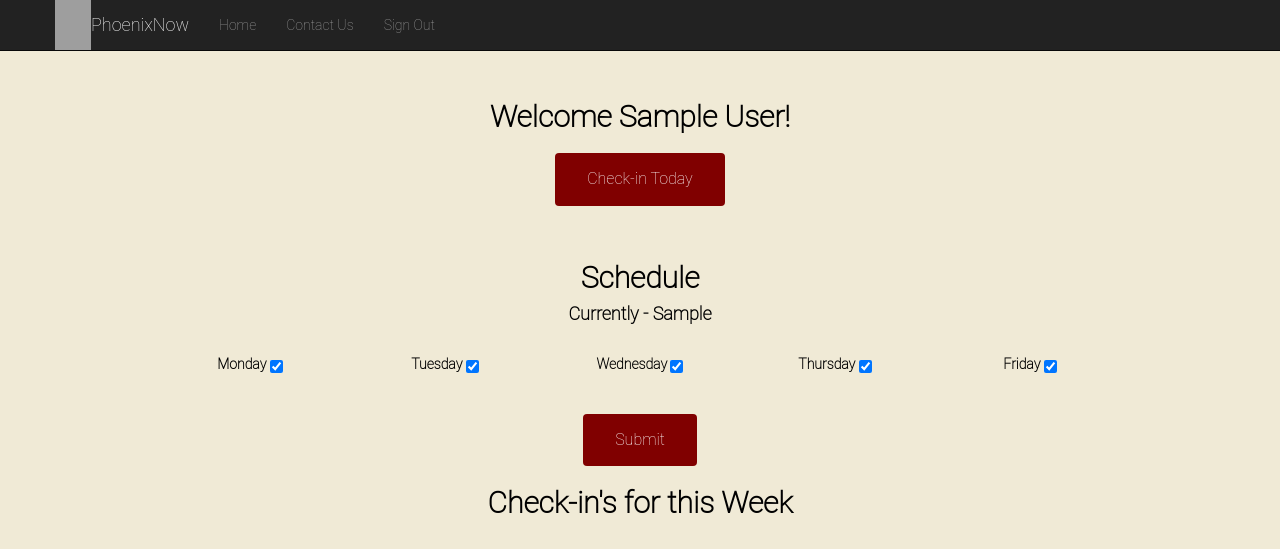
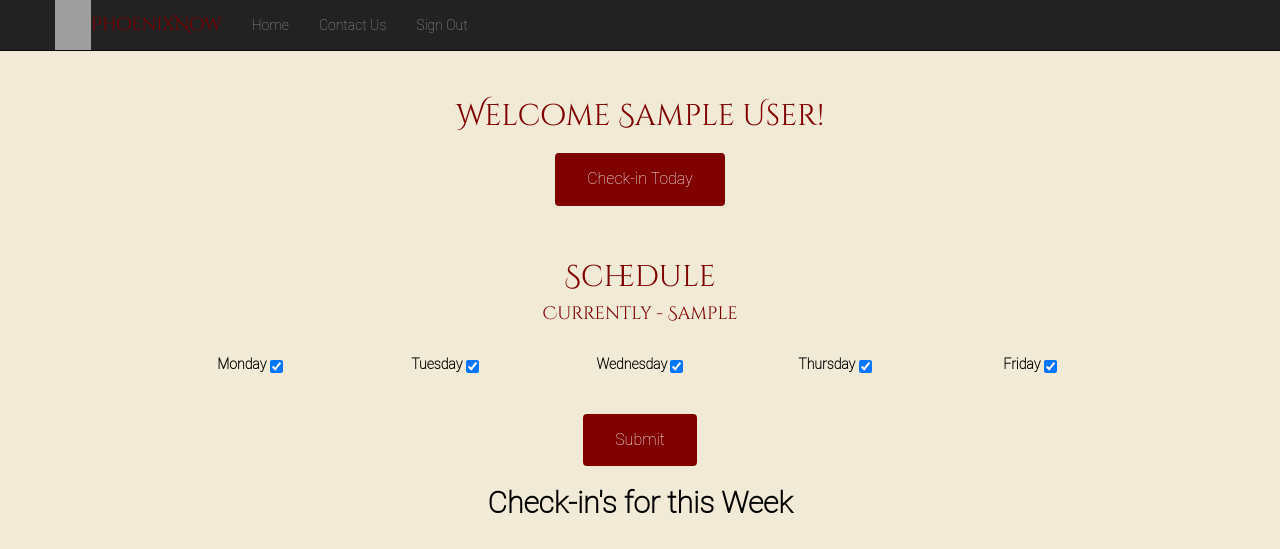
Before and after one commit to ECGHelloWorld/PhoenixNow, a Flask app: page / in a window 1280 px wide. Shown: the top 549 px of the page. Run offline with Flask 2, Linux system fonts and the light colour scheme; a user stored in the database is signed in; tables that the repository leaves empty hold one stand-in row (values such as "Sample post"); some libraries are stand-ins or nearby versions; grey boxes are pictures that could not be loaded.

Commit message:
Design changes

```diff
--- a/PhoenixNow/templates/contact.html
+++ b/PhoenixNow/templates/contact.html
@@ -1,7 +1,7 @@
 {% extends "layout.html" %}
 
 {% block content %}
-	<h2>Give Feedback / Report Bugs</h2>
+	<h2 style="color: #800000; font-family: 'Cinzel Decorative', cursive;">Give Feedback / Report Bugs</h2>
 	{% if success %}
     		<p>Thank you for your message. We'll get back to you shortly.</p>
  	{% else %}
--- a/PhoenixNow/templates/home.html
+++ b/PhoenixNow/templates/home.html
@@ -2,7 +2,7 @@
 {% extends 'layout.html' %}
 {% block content %}
 
-<h2 style="color: black; margin-bottom: 20px;">Welcome {{ user.firstname }} {{user.lastname}}!</h2>
+<h2 style="color: #800000; font-family: 'Cinzel Decorative', cursive; margin-bottom: 20px;">Welcome {{ user.firstname }} {{user.lastname}}!</h2>
 
 {% if not checkedin %}
 <div class="row">
@@ -14,13 +14,13 @@
 </div>
 {% else %}
 <div class="row">
-<h4>Checked in for {{ today }}!</h4>
+<h4 style="color: #800000; font-family: 'Cinzel Decorative', cursive;">Checked in for {{ today }}!</h4>
 </div>
 {% endif %}
 
 <div class="row">
-<h2>Schedule</h2>
-<h4>Currently - {{ user.schedule }}</h4>
+<h2 style="color: #800000; font-family: 'Cinzel Decorative', cursive;">Schedule</h2>
+<h4 style="color: #800000; font-family: 'Cinzel Decorative', cursive;">Currently - {{ user.schedule }}</h4>
 </div>
 
 
--- a/PhoenixNow/templates/layout.html
+++ b/PhoenixNow/templates/layout.html
@@ -8,6 +8,7 @@
 	<title>PhoenixNow</title>
       <link rel='shortcut icon' href='/static/images/phoenixnowfavicon.ico' type='image/x-icon'/ >
     <link rel="stylesheet" href="https://maxcdn.bootstrapcdn.com/bootstrap/3.3.7/css/bootstrap.min.css" integrity="sha384-BVYiiSIFeK1dGmJRAkycuHAHRg32OmUcww7on3RYdg4Va+PmSTsz/K68vbdEjh4u" crossorigin="anonymous">
+        <link href="https://fonts.googleapis.com/css?family=Cinzel+Decorative" rel="stylesheet">
     <link rel="stylesheet" href="/static/styles.css">
 </head>
 <body>
@@ -21,7 +22,7 @@
             <span class="icon-bar"></span>
           </button>
           <a class="navbar-brand" id="navpic" href="/"><img src="http://i.imgur.com/D11pAaj.png" style="height: 50px; width: 36px"></a>
-          <a class="navbar-brand" href="/" style="color:white;">PhoenixNow</a>
+          <a class="navbar-brand" href="/" style="color: #800000; font-family: 'Cinzel Decorative', cursive;">PhoenixNow</a>
         </div>
         <div id="navbar" class="collapse navbar-collapse">
           <ul class="nav navbar-nav">
--- a/PhoenixNow/templates/signin.html
+++ b/PhoenixNow/templates/signin.html
@@ -1,7 +1,7 @@
 {% extends "layout.html" %}
 
 {% block content %}
-  <h2>Sign in</h2>
+  <h2 style="color: #800000; font-family: 'Cinzel Decorative', cursive;">Sign in</h2>
   {% for message in form.email.errors %}
     <div class="alert alert-warning alert-dismissible" role="alert">
       <button type="button" class="close" data-dismiss="alert" aria-label="Close"><span aria-hidden="true">&times;</span></button>
--- a/PhoenixNow/templates/signup.html
+++ b/PhoenixNow/templates/signup.html
@@ -1,7 +1,7 @@
 {% extends "layout.html" %}
 
 {% block content %}
-  <h2>Sign up</h2>
+  <h2 style="color: #800000; font-family: 'Cinzel Decorative', cursive;">Register</h2>
 
   {% for message in form.firstname.errors %}
     <div class="alert alert-warning alert-dismissible" role="alert">
```
